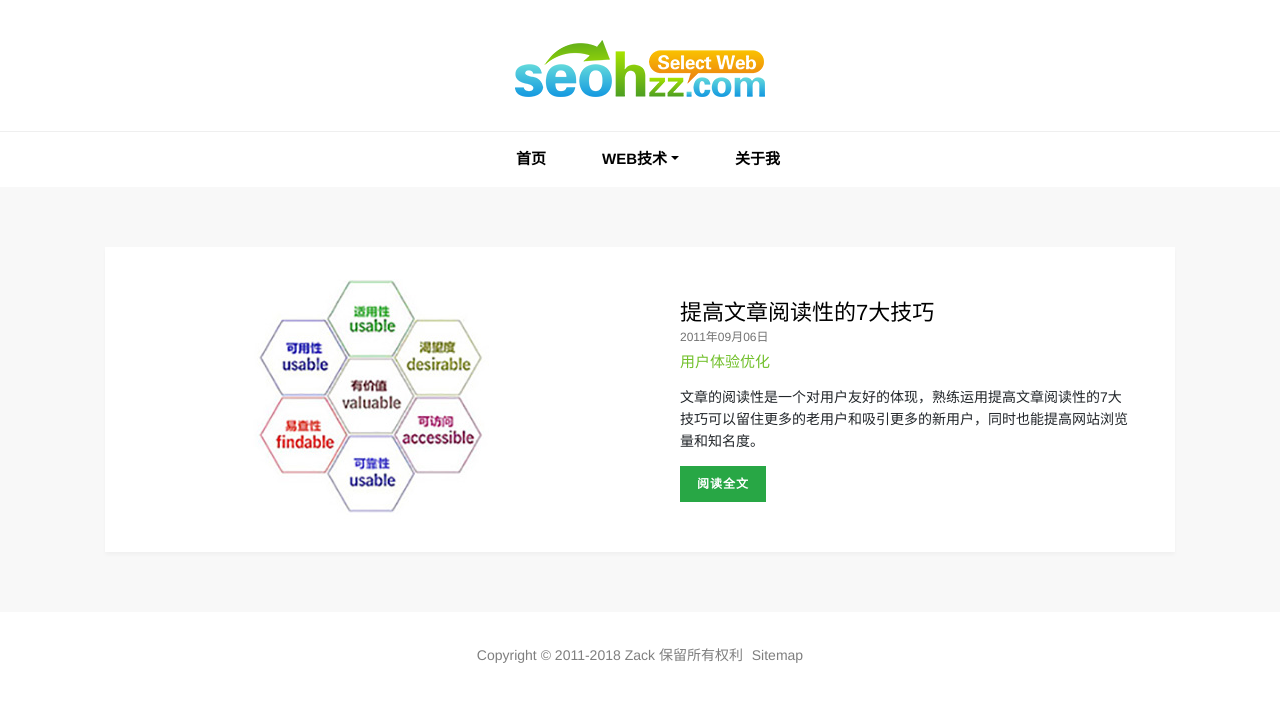
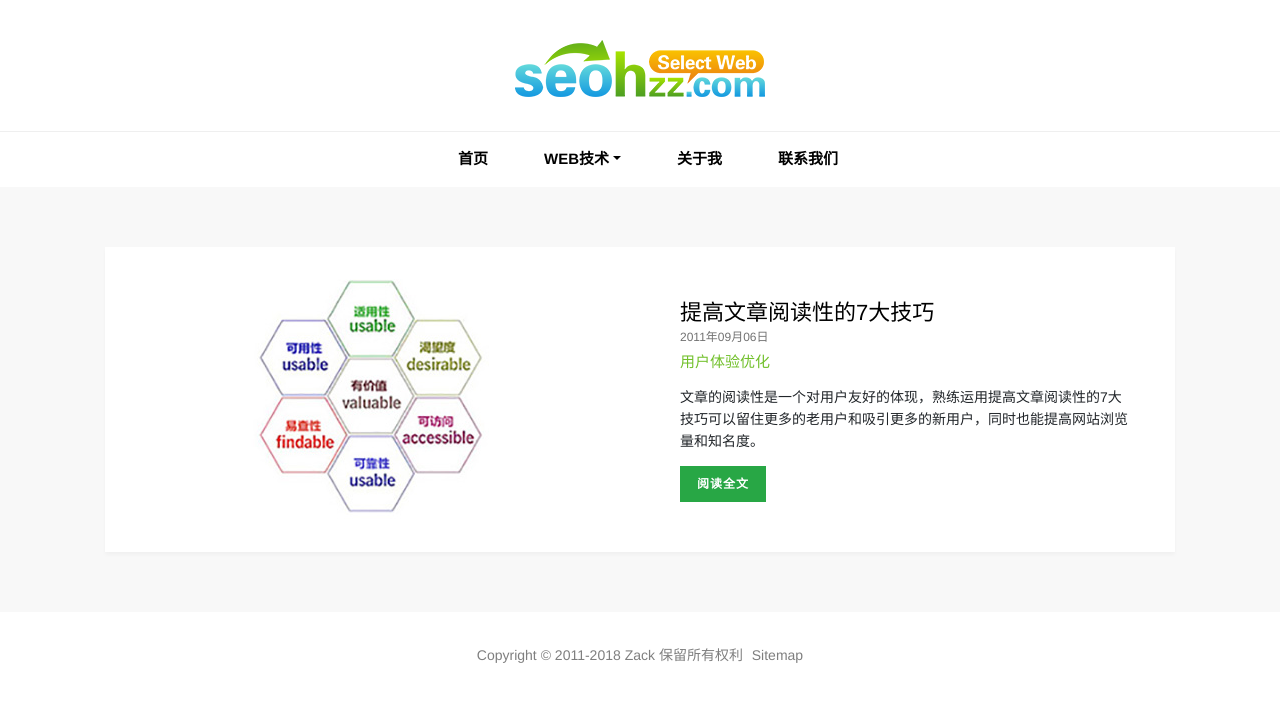
Before and after one commit to Kennylee929/Kennylee929.github.io, a Jekyll site: the page built from index.html, in a window 1280 px wide. Shown: the top 702 px of the page. Built offline with Jekyll 4.4.1, drawn with Linux system fonts in a browser that asks for light colours.

Commit message:
Update default.html

```diff
--- a/_layouts/default.html
+++ b/_layouts/default.html
@@ -33,6 +33,7 @@
               </div>
             </li>
             <li class="nav-item"><a class="nav-link" href="{{ site.url }}/about/">关于我</a></li>
+            <li class="nav-item"><a class="nav-link" href="{{ site.url }}/about/">联系我们</a></li>
           </ul>
         </div>
       </nav>
```
